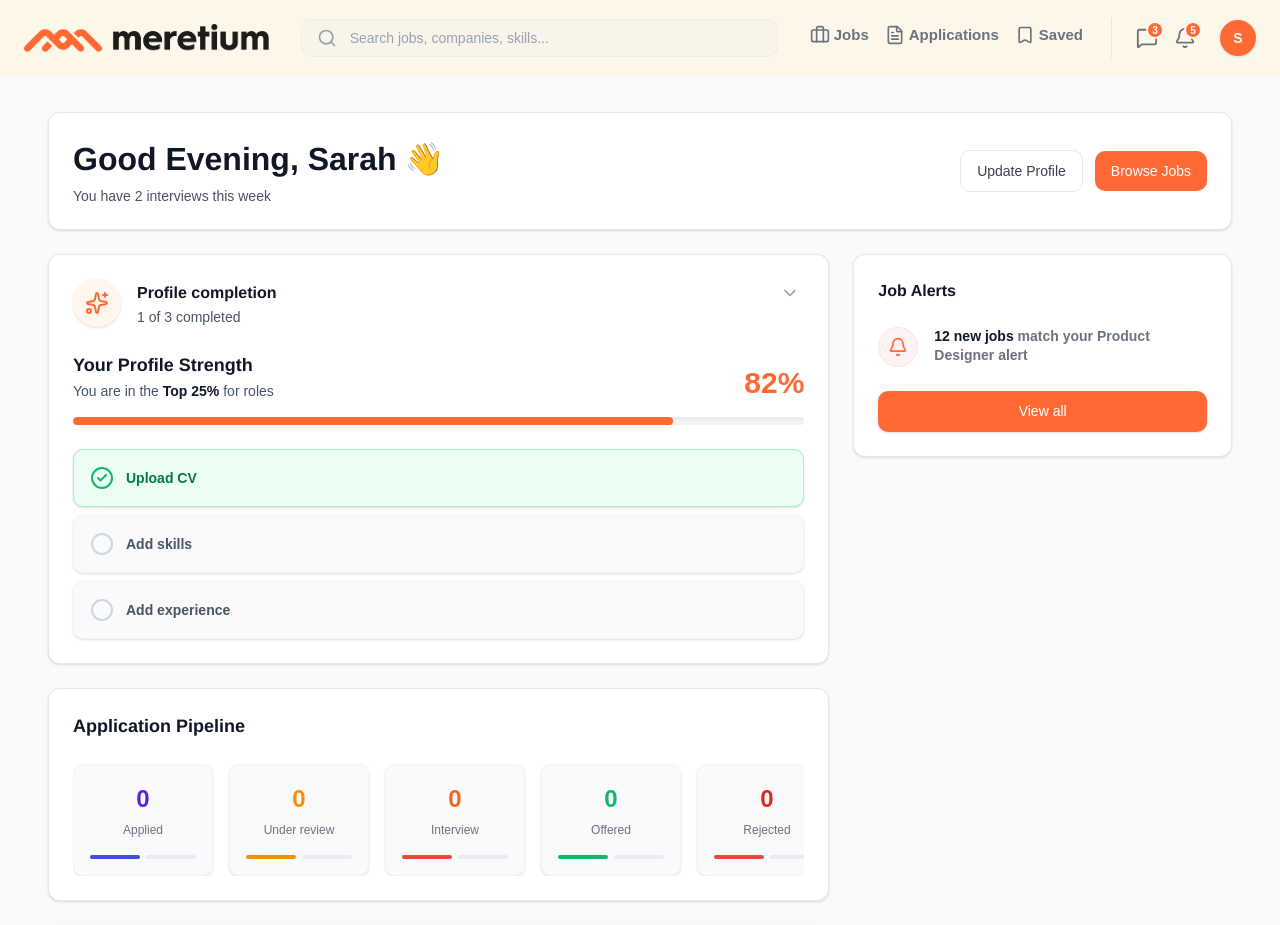
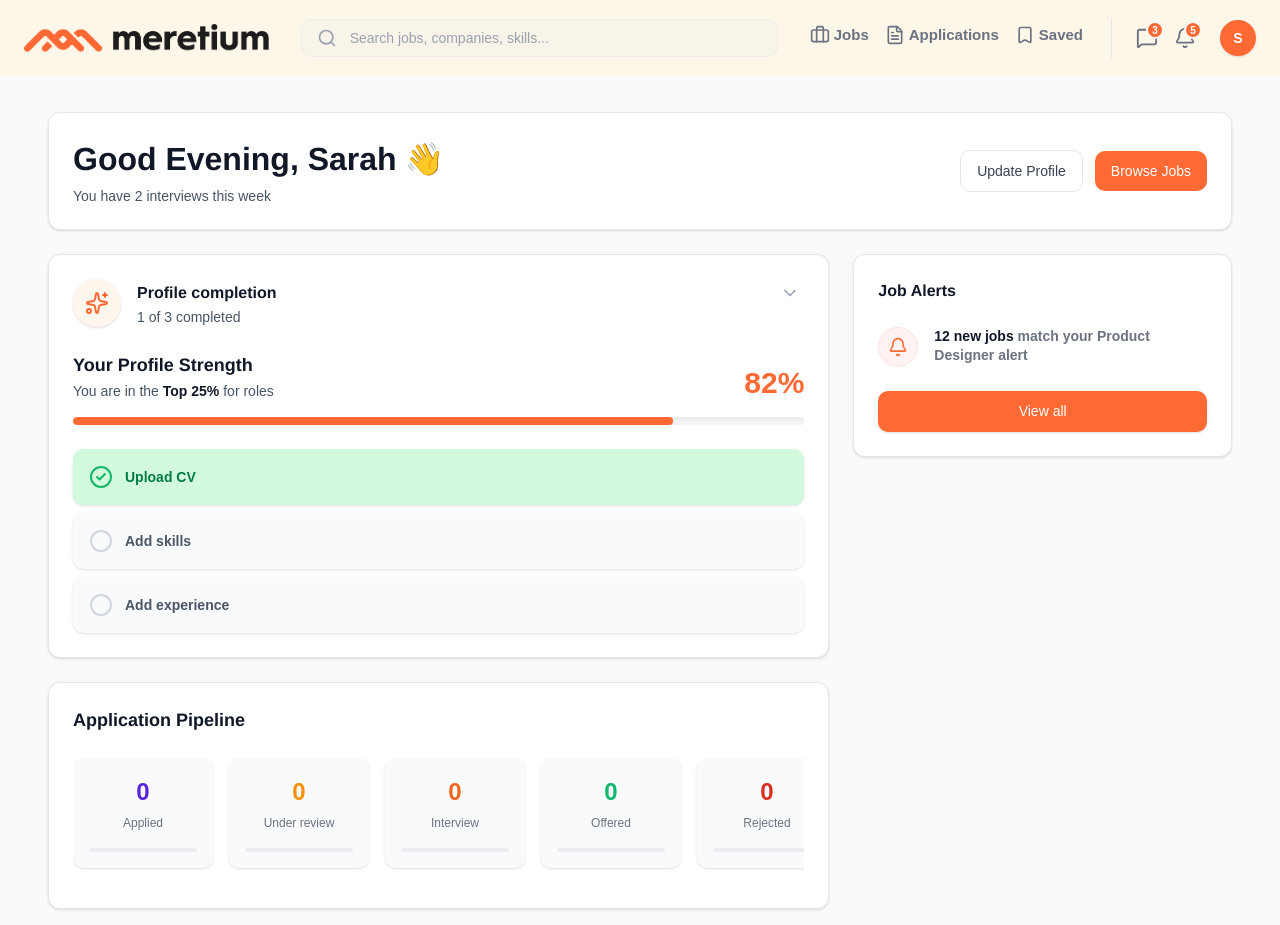
Before and after one commit to meretiumdev/Meretium-Candidate-Frontend, a React (Vite) app: page /dashboard in a window 1280 px wide. Shown: the top 925 px of the page. Built offline with nearby package versions, Linux system fonts and the light colour scheme; sample sign-in values are in the browser's storage.

Commit message:
change the progress bar and card shadow

```diff
--- a/src/containers/Dashboard/components/ApplicationPipeline.tsx
+++ b/src/containers/Dashboard/components/ApplicationPipeline.tsx
@@ -7,17 +7,21 @@ export default function ApplicationPipeline({ counts }: { counts?: { applied?: n
     { label: 'Rejected', count: counts?.rejected ?? 0, color: 'text-[#D92D20]', border: 'bg-[#F04438]' },
   ];
 
+  const maxCount = Math.max(...stats.map(s => s.count), 1);
+
   return (
     <div className="bg-white border border-gray-200 rounded-xl p-4 md:p-6 shadow-sm">
       <h2 className="text-[18px] font-semibold text-[#101828] mb-6 font-manrope">Application Pipeline</h2>
-      <div className="flex flex-nowrap gap-4 overflow-x-auto pb-2 md:pb-0 scrollbar-hide">
+      <div className="flex flex-nowrap gap-4 overflow-x-auto pb-4 scrollbar-hide">
         {stats.map((stat, idx) => (
-          <div key={idx} className="flex-1 bg-[#F9FAFB] border border-gray-100 p-3 md:p-4 rounded-[10px] min-w-[140px] flex flex-col items-center justify-center relative overflow-hidden shadow-sm transition-all hover:bg-white hover:border-gray-200">
+          <div key={idx} className="flex-1 bg-[#F9FAFB] p-3 md:p-4 rounded-[10px] min-w-[140px] flex flex-col items-center justify-center relative shadow-sm transition-all hover:bg-white hover:border-gray-200">
             <span className={`text-[24px] font-bold ${stat.color}`}>{stat.count}</span>
             <span className="text-[12px] font-[500] text-gray-500 mt-1 whitespace-nowrap font-manrope">{stat.label}</span>
-            <div className="w-full flex gap-1.5 mt-4">
-              <div className={`h-1 flex-1 rounded-full ${stat.border}`}></div>
-              <div className="h-1 flex-1 bg-[#EAECF0] rounded-full"></div>
+            <div className="w-full h-1 bg-[#EAECF0] rounded-full mt-4 overflow-hidden">
+              <div
+                className={`h-full rounded-full ${stat.border} transition-all duration-500`}
+                style={{ width: `${(stat.count / maxCount) * 100}%` }}
+              ></div>
             </div>
           </div>
         ))}
--- a/src/containers/Dashboard/components/ProfileCompletion.tsx
+++ b/src/containers/Dashboard/components/ProfileCompletion.tsx
@@ -32,15 +32,15 @@ export default function ProfileCompletion() {
       </div>
 
       <div className="space-y-2">
-        <div className="flex items-center gap-3 bg-[#ECFDF3] border border-[#ABEFC6] p-4 rounded-[10px] shadow-sm">
+        <div className="flex items-center gap-3 bg-[#D1FADF]  p-4 rounded-[10px] shadow-sm">
           <CheckCircle2 className="text-[#12B76A] size-6" />
           <span className="text-sm font-semibold text-[#027A48]">Upload CV</span>
         </div>
-        <div className="flex items-center gap-3 bg-[#F9FAFB] border border-gray-100 p-4 rounded-[10px] hover:bg-white hover:border-gray-200 transition-all cursor-pointer shadow-sm group">
+        <div className="flex items-center gap-3 bg-[#F9FAFB]  p-4 rounded-[10px] hover:bg-white hover:border-gray-200 transition-all cursor-pointer shadow-sm group">
           <Circle className="text-gray-300 group-hover:text-[#FF6934] transition-colors size-6" />
           <span className="text-sm font-semibold text-gray-600 group-hover:text-gray-900 transition-colors">Add skills</span>
         </div>
-        <div className="flex items-center gap-3 bg-[#F9FAFB] border border-gray-100 p-4 rounded-[10px] hover:bg-white hover:border-gray-200 transition-all cursor-pointer shadow-sm group">
+        <div className="flex items-center gap-3 bg-[#F9FAFB]  p-4 rounded-[10px] hover:bg-white hover:border-gray-200 transition-all cursor-pointer shadow-sm group">
           <Circle className="text-gray-300 group-hover:text-[#FF6934] transition-colors size-6" />
           <span className="text-sm font-semibold text-gray-600 group-hover:text-gray-900 transition-colors">Add experience</span>
         </div>
--- a/src/containers/Settings/index.tsx
+++ b/src/containers/Settings/index.tsx
@@ -40,7 +40,7 @@ export default function Settings() {
 
   return (
     <div className="bg-[#F9FAFB] min-h-screen">
-      <div className="max-w-7xl mx-auto px-2 sm:px-12 py-6">
+      <div className="max-w-full mx-auto px-2 sm:px-12 py-6">
         <div className="flex flex-col md:flex-row gap-6 items-start sm:mt-3">
           {/* Left Sidebar */}
           <Sidebar activeTab={activeTab} setActiveTab={setActiveTab} />
```
